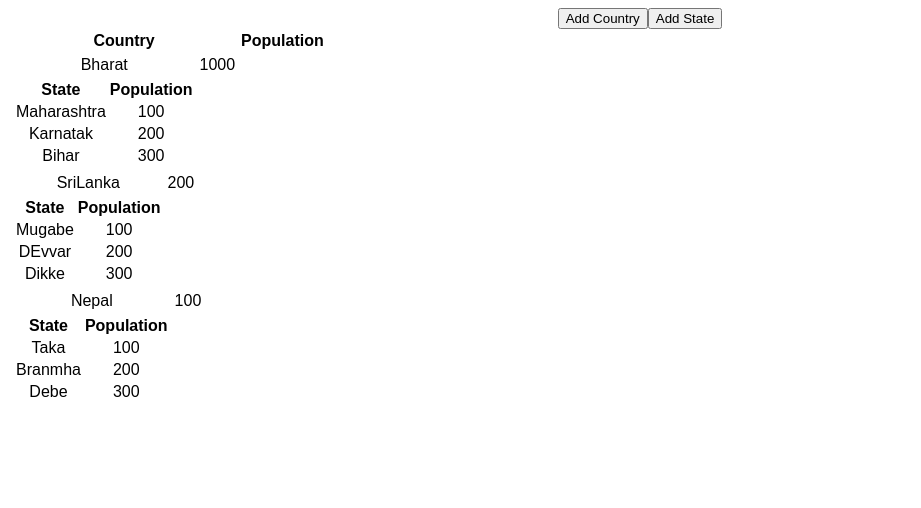
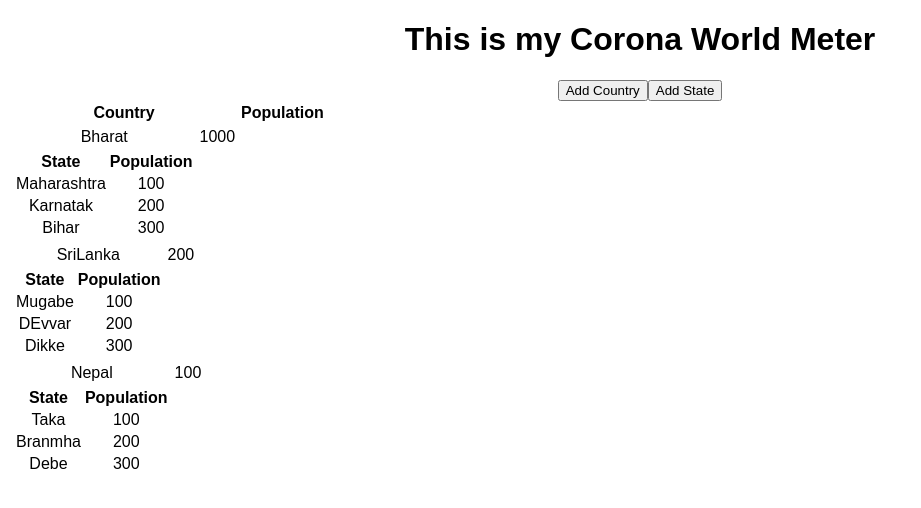
Before and after one commit to NitinDaphale/CoroMeter, a React (Create React App) app: page / in a window 1280 px wide. Shown: the top 508 px of the page, without its empty margins (0-921 px from the left). Built offline with nearby package versions, Linux system fonts and the light colour scheme.

Commit message:
Home Page Header Changed

```diff
--- a/src/home.js
+++ b/src/home.js
@@ -61,6 +61,7 @@ export default () => {
 
   return (
     <div>
+      <h1>This is my Corona World Meter </h1>
       <button text="Add Country" onClick={addCountry}>
         Add Country
       </button>
```
